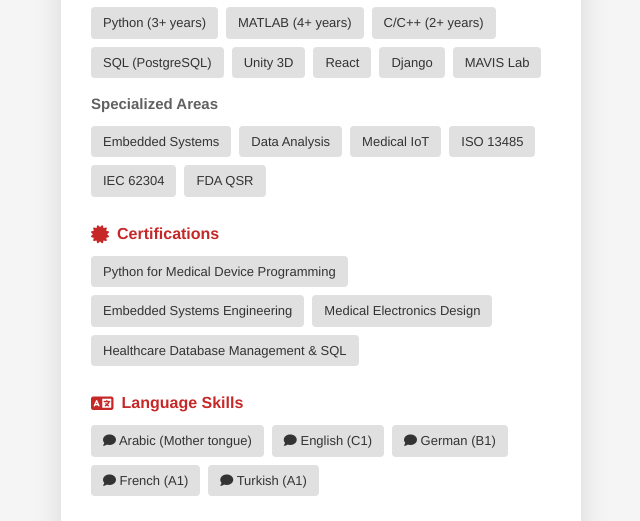
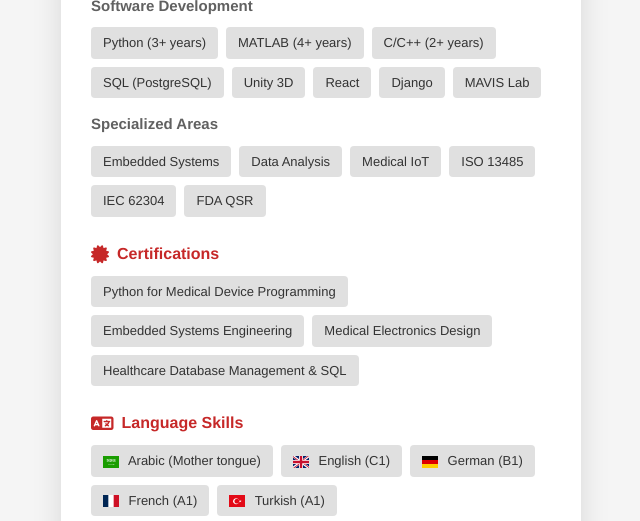
Before and after one commit to AbdullahHemdan/Abdullah.Hemdan.github.io, a plain HTML site: page index.html in a window 1280 px wide. Shown: the part 1908-2429 px from the top of the page, without its empty margins (319-959 px from the left). Drawn offline with nearby package versions, Linux system fonts and the light colour scheme.

Commit message:
Update index.html

```diff
--- a/index.html
+++ b/index.html
@@ -49,6 +49,7 @@
             text-align: center;
             background: linear-gradient(135deg, var(--primary-color) 0%, var(--secondary-color) 100%);
             color: white;
+            margin-bottom: 20px; /* Added vertical margin after header */
         }
 
         .profile-img {
@@ -307,15 +308,35 @@
         }
 
         .flag-icon {
-            width: 18px;
-            height: 18px;
-            display: inline-flex;
-            justify-content: center;
-            align-items: center;
-            border-radius: 50%;
-            margin-right: 5px;
-            background-color: var(--light-grey);
-            color: var(--secondary-color);
+            width: 16px;
+            height: 16px;
+            display: inline-block;
+            margin-right: 6px;
+            vertical-align: middle;
+            background-size: contain;
+            background-position: center;
+            background-repeat: no-repeat;
+            border-radius: 2px;
+        }
+
+        .flag-sa { /* Saudi Arabia */
+            background-image: url('https://cdn.jsdelivr.net/gh/lipis/flag-icons@6.11.0/flags/4x3/sa.svg');
+        }
+
+        .flag-gb { /* United Kingdom */
+            background-image: url('https://cdn.jsdelivr.net/gh/lipis/flag-icons@6.11.0/flags/4x3/gb.svg');
+        }
+
+        .flag-de { /* Germany */
+            background-image: url('https://cdn.jsdelivr.net/gh/lipis/flag-icons@6.11.0/flags/4x3/de.svg');
+        }
+
+        .flag-fr { /* France */
+            background-image: url('https://cdn.jsdelivr.net/gh/lipis/flag-icons@6.11.0/flags/4x3/fr.svg');
+        }
+
+        .flag-tr { /* Turkey */
+            background-image: url('https://cdn.jsdelivr.net/gh/lipis/flag-icons@6.11.0/flags/4x3/tr.svg');
         }
 
         /* Responsive adjustments */
@@ -600,19 +621,19 @@
                 </h3>
                 <div class="skills-list">
                     <span class="skill-tag" data-en="Arabic (Mother tongue)" data-de="Arabisch (Muttersprache)">
-                        <i class="fas fa-comment"></i> Arabic (Mother tongue)
+                        <span class="flag-icon flag-sa"></span> Arabic (Mother tongue)
                     </span>
                     <span class="skill-tag" data-en="English (C1)" data-de="Englisch (C1)">
-                        <i class="fas fa-comment"></i> English (C1)
+                        <span class="flag-icon flag-gb"></span> English (C1)
                     </span>
                     <span class="skill-tag" data-en="German (B1)" data-de="Deutsch (B1)">
-                        <i class="fas fa-comment"></i> German (B1)
+                        <span class="flag-icon flag-de"></span> German (B1)
                     </span>
                     <span class="skill-tag" data-en="French (A1)" data-de="Französisch (A1)">
-                        <i class="fas fa-comment"></i> French (A1)
+                        <span class="flag-icon flag-fr"></span> French (A1)
                     </span>
                     <span class="skill-tag" data-en="Turkish (A1)" data-de="Türkisch (A1)">
-                        <i class="fas fa-comment"></i> Turkish (A1)
+                        <span class="flag-icon flag-tr"></span> Turkish (A1)
                     </span>
                 </div>
             </div>
@@ -664,8 +685,23 @@
 
                 // Update text content for all translatable elements
                 translatableElements.forEach(el => {
+                    // For flag elements, preserve the flag
+                    if (el.querySelector('.flag-icon')) {
+                        // Get the flag element
+                        const flagIcon = el.querySelector('.flag-icon');
+
+                        // Update the text content after the flag
+                        const textContent = el.getAttribute(`data-${lang}`);
+
+                        // Clear the element but keep the flag
+                        el.innerHTML = '';
+                        el.appendChild(flagIcon);
+
+                        // Add a text node after the flag
+                        el.appendChild(document.createTextNode(' ' + textContent));
+                    }
                     // Special handling for elements with icons
-                    if (el.querySelector('i') || el.closest('.section-title')) {
+                    else if (el.querySelector('i') || el.closest('.section-title')) {
                         // If this is a section title or contains an icon
                         const icon = el.querySelector('i');
                         const spanElement = el.querySelector('span');
```
